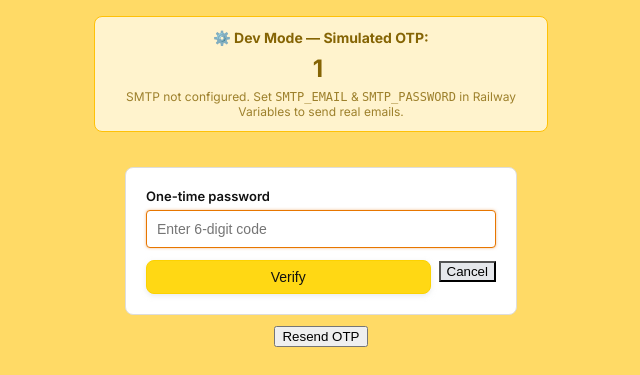
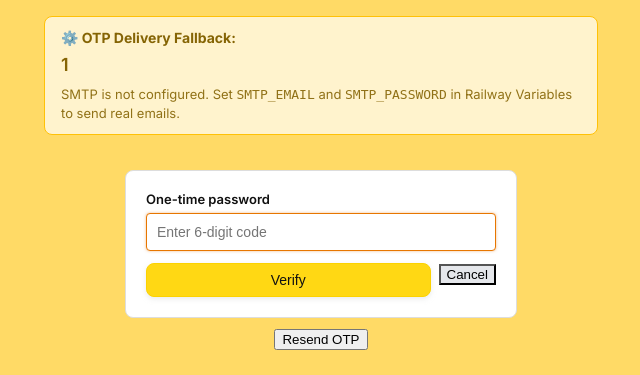
Before and after one commit to Charannoo/product-recommendation, a Flask app: page /verify_otp in a window 1280 px wide. Shown: the part 101-476 px from the top of the page, without its empty margins (319-959 px from the left). Run offline with Flask 3, Linux system fonts and the light colour scheme; a user stored in the database is signed in; data comes from the database, SQL or seed files in the repository; data that the repository does not hold is empty; some libraries are stand-ins or nearby versions.

Commit message:
fix: show simulated OTP on screen when SMTP not configured

```diff
--- a/backend/app.py
+++ b/backend/app.py
@@ -20,7 +20,7 @@ def load_env_file():
                 line = line.strip()
                 if line and not line.startswith('#') and '=' in line:
                     key, val = line.split('=', 1)
-                    os.environ[key.strip()] = val.strip().strip("'\"")
+                    os.environ.setdefault(key.strip(), val.strip().strip("'\""))
 
 load_env_file()
 
@@ -1375,6 +1375,8 @@ def verify_otp():
         return redirect(url_for('login'))
 
     simulated_otp = session.get('simulated_otp')
+    otp_delivery_status = session.get('otp_delivery_status')
+    otp_delivery_error = session.get('otp_delivery_error')
 
     if request.method == 'POST':
         code = request.form.get('otp_code', '').strip()
@@ -1383,7 +1385,7 @@ def verify_otp():
         if int(time.time()) > pending.get('expires', 0):
             session.pop('pending_otp', None)
             session.pop('simulated_otp', None)
-            return render_template('verify_otp.html', error='OTP expired. Please request a new one.', show_debug=app.debug, pending=None, simulated_otp=None)
+            return render_template('verify_otp.html', error='OTP expired. Please request a new one.', show_debug=app.debug, pending=None, simulated_otp=None, otp_delivery_status=None, otp_delivery_error=None)
 
         # 2. Check attempts rate limit (brute force protection)
         attempts = pending.get('verify_attempts', 0) + 1
@@ -1393,7 +1395,7 @@ def verify_otp():
         if attempts > 5:
             session.pop('pending_otp', None)
             session.pop('simulated_otp', None)
-            return render_template('verify_otp.html', error='Too many incorrect OTP attempts. Please request a new one.', show_debug=app.debug, pending=None, simulated_otp=None)
+            return render_template('verify_otp.html', error='Too many incorrect OTP attempts. Please request a new one.', show_debug=app.debug, pending=None, simulated_otp=None, otp_delivery_status=None, otp_delivery_error=None)
 
         # 3. Verify OTP code
         if code == pending.get('code'):
@@ -1416,7 +1418,7 @@ def verify_otp():
                 except Exception as e:
                     print("DB insertion failed during registration:", e)
                     conn.close()
-                    return render_template('verify_otp.html', error='Failed to complete registration due to database error.', show_debug=app.debug, pending=pending, simulated_otp=simulated_otp)
+                    return render_template('verify_otp.html', error='Failed to complete registration due to database error.', show_debug=app.debug, pending=pending, simulated_otp=simulated_otp, otp_delivery_status=otp_delivery_status, otp_delivery_error=otp_delivery_error)
                 session['show_new_user_quiz'] = True
             else:
                 # Login: load profile info (or generate name from identifier)
@@ -1434,9 +1436,9 @@ def verify_otp():
             return redirect(url_for('index'))
         else:
             attempts_left = 5 - attempts
-            return render_template('verify_otp.html', error=f'Invalid OTP. {attempts_left} attempts remaining.', show_debug=app.debug, pending=pending, simulated_otp=simulated_otp)
-
-    return render_template('verify_otp.html', show_debug=app.debug, pending=pending, simulated_otp=simulated_otp)
+            return render_template('verify_otp.html', error=f'Invalid OTP. {attempts_left} attempts remaining.', show_debug=app.debug, pending=pending, simulated_otp=simulated_otp, otp_delivery_status=otp_delivery_status, otp_delivery_error=otp_delivery_error)
+
+    return render_template('verify_otp.html', show_debug=app.debug, pending=pending, simulated_otp=simulated_otp, otp_delivery_status=otp_delivery_status, otp_delivery_error=otp_delivery_error)
 
 
 @app.route('/debug/last_otp')
@@ -1476,6 +1478,9 @@ def send_otp_to_recipient(identifier, otp):
         smtp_email = os.environ.get('SMTP_EMAIL')
         smtp_password = os.environ.get('SMTP_PASSWORD')
         if not smtp_email or not smtp_password:
+            session['simulated_otp'] = otp
+            session['otp_delivery_status'] = 'not_configured'
+            session.pop('otp_delivery_error', None)
             print(f"⚠️ SMTP credentials not configured. Simulated OTP to Email [{identifier}]: {otp}")
             return True
         try:
@@ -1491,14 +1496,23 @@ def send_otp_to_recipient(identifier, otp):
             server.send_message(msg)
             server.quit()
 
+            session.pop('simulated_otp', None)
+            session['otp_delivery_status'] = 'sent'
+            session.pop('otp_delivery_error', None)
             print("✅ OTP sent to Gmail:", identifier)
             return True
         except Exception as e:
+            session['simulated_otp'] = otp
+            session['otp_delivery_status'] = 'failed'
+            session['otp_delivery_error'] = str(e)
             print("❌ Email error:", e)
             print(f"⚠️ Simulated fallback OTP to Email [{identifier}]: {otp}")
             return True
     else:
         # Mobile number flow (Simulated SMS delivery)
+        session['simulated_otp'] = otp
+        session['otp_delivery_status'] = 'simulated_sms'
+        session.pop('otp_delivery_error', None)
         print(f"📱 [SMS SIMULATION] Sent OTP to {identifier}: {otp}")
         return True
 
--- a/frontend/templates/verify_otp.html
+++ b/frontend/templates/verify_otp.html
@@ -21,12 +21,25 @@
     {% endif %}
 
     {% if simulated_otp %}
-    <div style="background: #fff3cd; border: 1px solid #ffc107; color: #856404; padding: 12px 16px; border-radius: 8px; margin: 15px auto; max-width: 420px; font-size: 14px;">
-        <strong>⚙️ Dev Mode — Simulated OTP:</strong>
-        <span style="font-size: 24px; font-weight: bold; letter-spacing: 6px; display: block; margin-top: 8px;">{{ simulated_otp }}</span>
-        <div style="margin-top: 6px; font-size: 12px; opacity: 0.8;">
-            SMTP not configured. Set <code>SMTP_EMAIL</code> &amp; <code>SMTP_PASSWORD</code> in Railway Variables to send real emails.
+    <div style="background: #fff3cd; border: 1px solid #ffc107; color: #856404; padding: 12px 16px; border-radius: 8px; margin: 15px auto; max-width: 520px; font-size: 14px; text-align: left;">
+        <strong>⚙️ OTP Delivery Fallback:</strong>
+        <div style="margin-top: 8px; font-size: 18px; font-weight: 600; letter-spacing: 6px;">{{ simulated_otp }}</div>
+        <div style="margin-top: 10px; font-size: 13px; opacity: 0.9; line-height: 1.4;">
+            {% if otp_delivery_status == 'not_configured' %}
+                SMTP is not configured. Set <code>SMTP_EMAIL</code> and <code>SMTP_PASSWORD</code> in Railway Variables to send real emails.
+            {% elif otp_delivery_status == 'failed' %}
+                Email delivery failed. Use the code above to continue, and check your SMTP settings or app password.
+            {% elif otp_delivery_status == 'simulated_sms' %}
+                SMS delivery is currently simulated in this app. Use the code above to verify.
+            {% else %}
+                OTP is being shown because delivery could not be completed.
+            {% endif %}
         </div>
+        {% if otp_delivery_error %}
+        <div style="margin-top: 8px; font-size: 12px; color: #664d03; opacity: 0.8;">
+            Error: {{ otp_delivery_error }}
+        </div>
+        {% endif %}
     </div>
     {% endif %}
 
```
